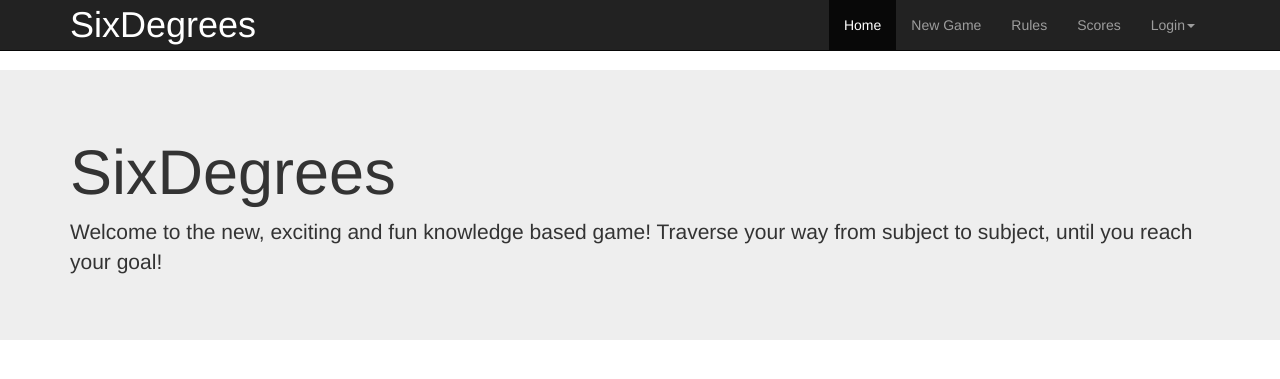
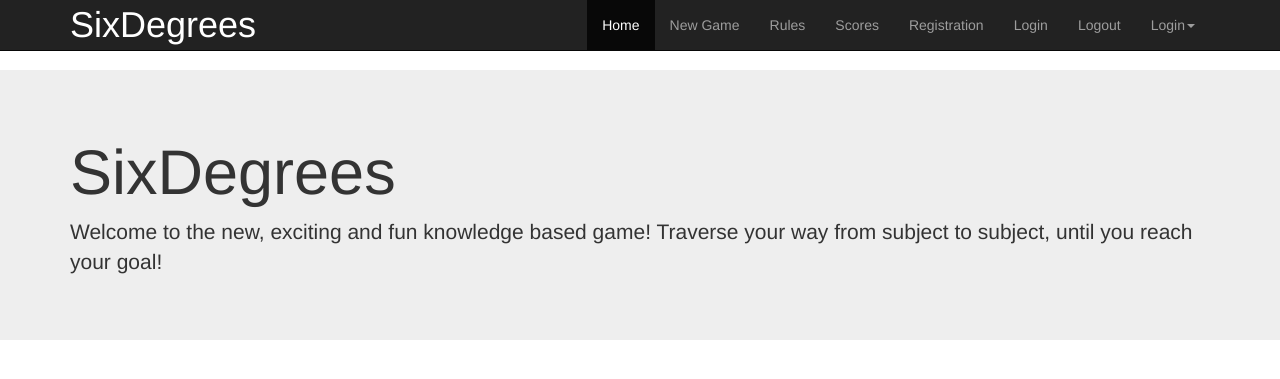
Before and after one commit to mcgeorgiev/six_degrees, a Django app: page / in a window 1280 px wide. Shown: the top 379 px of the page. Run offline with Django 3.2, Linux system fonts and the light colour scheme; some libraries are stand-ins or nearby versions.

Commit message:
added new URLs for registration purposes, work in progress

```diff
--- a/six_degrees/game_test/settings.py
+++ b/six_degrees/game_test/settings.py
@@ -40,8 +40,7 @@ INSTALLED_APPS = (
     'django.contrib.sessions',
     'django.contrib.messages',
     'django.contrib.staticfiles',
-    'game',
-    'registration'
+    'game'
 )
 
 MIDDLEWARE_CLASSES = (
@@ -114,7 +113,7 @@ ACCOUNT_ACTIVATION_DAYS = 7
 # If True, the user will be automatically logged in.
 REGISTRATION_AUTO_LOGIN = True
 # The page you want users to arrive at after they successfully log in
-LOGIN_REDIRECT_URL = '/rango/'
+LOGIN_REDIRECT_URL = '/game/'
 # The page users are directed to if they are not logged in,
 # and are trying to access pages requiring authentication
 LOGIN_URL = '/accounts/login/'
--- a/six_degrees/game_test/urls.py
+++ b/six_degrees/game_test/urls.py
@@ -17,6 +17,12 @@ from django.conf.urls import include, url
 from django.contrib import admin
 from game import views
 
+from registration.backends.simple.views import RegistrationView
+
+class MyRegistrationView(RegistrationView):
+    def get_success_url(self, user):
+        return '/'
+
 urlpatterns = [
     url(r'^$', views.home, name='home'),
     url(r'^game/', include('game.urls')),
@@ -24,4 +30,7 @@ urlpatterns = [
     url(r'^scores/', views.scores, name='scores'),
     url(r'^rules/', views.rules, name='rules'),
     url(r'^accounts/', include('registration.backends.simple.urls')),
+    url(r'^accounts/register/$',
+        MyRegistrationView.as_view(),
+            name='registration_register'),
 ]
--- a/six_degrees/templates/game/base.html
+++ b/six_degrees/templates/game/base.html
@@ -27,11 +27,19 @@
               {% url 'home' as home_url %}
             <li {% if request.get_full_path == home_url %}class="active"{% endif %}><a href="/">Home</a><li>
             {% url 'index' as game_url %}
-            <li {% if request.get_full_path == game_url %}class="active"{% endif %}><a href="/game">New Game</a><li>
+            <li {% if request.get_full_path == game_url %}class="active"{% endif %}><a href="{% url 'index' %}">New Game</a><li>
             {% url 'rules' as rules_url %}
-            <li {% if request.get_full_path == rules_url %}class="active"{% endif %}><a href="/rules">Rules</a><li>
+            <li {% if request.get_full_path == rules_url %}class="active"{% endif %}><a href="{% url 'rules' %}">Rules</a><li>
             {% url 'scores' as scores_url %}
-            <li {% if request.get_full_path == scores_url %}class="active"{% endif %}><a href="/scores">Scores</a><li>
+            <li {% if request.get_full_path == scores_url %}class="active"{% endif %}><a href="{% url 'scores' %}">Scores</a><li>
+              {% url 'registration_register' as registration_register_url %}
+              <li {% if request.get_full_path == registration_register_url %}class="active"{% endif %}><a href="{% url 'registration_register' %}">Registration</a><li>
+              {% url 'auth_login' as auth_login_url %}
+              <li {% if request.get_full_path == auth_login_url %}class="active"{% endif %}><a href="{% url 'auth_login' %}">Login</a><li>
+              {% url 'auth_logout' as aut_logout_url %}
+              <li {% if request.get_full_path == auth_logout_url %}class="active"{% endif %}><a href="{% url 'auth_logout' %}"?next="/">Logout</a><li>
+
+
           <li class="dropdown">
               {% if user.is_authenticated %}
               <a href="#" class="dropdown-toggle" data-toggle="dropdown" role="button" aria-haspopup="true" aria-expanded="false">{{ user.username }} <span class="caret"></span></a>
```
Also changed, not shown: six_degrees/db.sqlite3.
